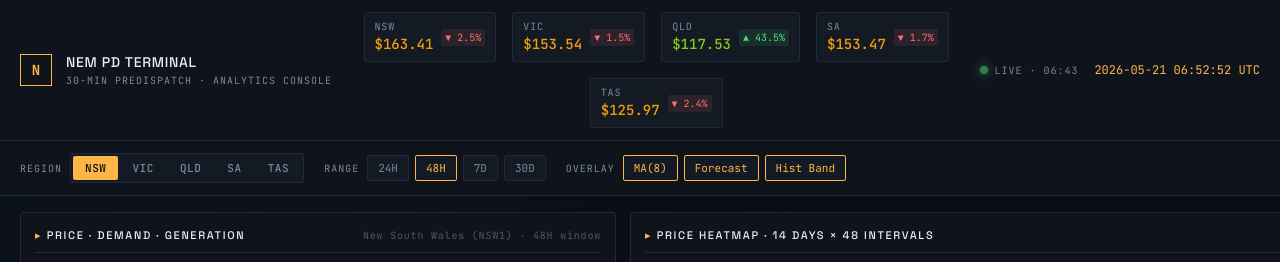
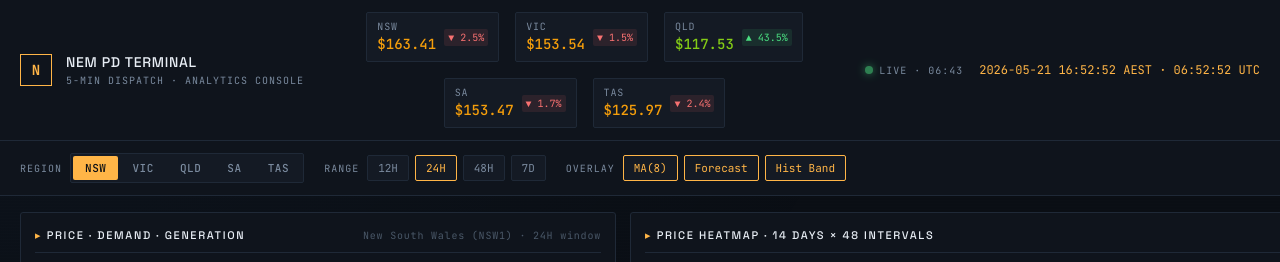
Before and after one commit to allkillx/nem-pd-dashboard2, a plain HTML site: page index.html in a window 1280 px wide. Shown: the top 262 px of the page. Drawn offline with nearby package versions, Linux system fonts and the light colour scheme.

Commit message:
Update index.html

```diff
--- a/index.html
+++ b/index.html
@@ -3,7 +3,7 @@
 <head>
 <meta charset="UTF-8">
 <meta name="viewport" content="width=device-width, initial-scale=1.0">
-<title>NEM PD Terminal — 30-min Predispatch Analytics</title>
+<title>NEM Terminal — 5-min Dispatch Analytics</title>
 <link rel="preconnect" href="https://fonts.googleapis.com">
 <link rel="preconnect" href="https://fonts.gstatic.com" crossorigin>
 <link href="https://fonts.googleapis.com/css2?family=JetBrains+Mono:wght@300;400;500;700&family=Space+Grotesk:wght@300;400;500;700&display=swap" rel="stylesheet">
@@ -572,7 +572,7 @@
     <div class="logo-mark">N</div>
     <div class="brand-text">
       <h1>NEM PD Terminal</h1>
-      <div class="sub">30-min Predispatch · Analytics Console</div>
+      <div class="sub">5-min Dispatch · Analytics Console</div>
     </div>
   </div>
   <div class="ticker-row" id="tickerRow"></div>
@@ -596,10 +596,10 @@
   <div class="control-group">
     <span class="control-label">Range</span>
     <div class="range-tabs" id="rangeTabs">
-      <button class="range-btn" data-range="24">24H</button>
-      <button class="range-btn active" data-range="48">48H</button>
+      <button class="range-btn" data-range="12">12H</button>
+      <button class="range-btn active" data-range="24">24H</button>
+      <button class="range-btn" data-range="48">48H</button>
       <button class="range-btn" data-range="168">7D</button>
-      <button class="range-btn" data-range="720">30D</button>
     </div>
   </div>
   <div class="control-group">
@@ -963,7 +963,7 @@ function detectAnomalies(data) {
 // RENDER
 // ============================================================
 let currentRegion = 'NSW1';
-let currentRange = 48;
+let currentRange = 24;
 let pdChart, forecastChart;
 
 function priceColor(p) {
@@ -1007,7 +1007,15 @@ function renderTickers() {
 function renderPDChart() {
   const fullData = dataCache[currentRegion];
   const history = fullData.filter(d => !d.isFuture);
-  const sliced = history.slice(-currentRange);
+  // currentRange is in HOURS — convert to number of points based on detected interval
+  let intervalMinutes = 30;  // default fallback
+  if (history.length >= 2) {
+    const dt = (history[history.length - 1].t - history[history.length - 2].t) / 60000;
+    if (dt > 0 && dt < 120) intervalMinutes = Math.round(dt);
+  }
+  const pointsPerHour = 60 / intervalMinutes;
+  const numPoints = Math.round(currentRange * pointsPerHour);
+  const sliced = history.slice(-numPoints);
   const futureData = fullData.filter(d => d.isFuture);
   const forecasts = forecastNext24(fullData);
 
@@ -1158,20 +1166,27 @@ function renderPDChart() {
 
 function renderHeatmap() {
   const data = dataCache[currentRegion].filter(d => !d.isFuture);
-  // Last 14 days × 48 intervals
-  const days = 14;
-  const intervals = 48;
-  const recent = data.slice(-days * intervals);
-  // Build 2D matrix [day][interval]
+  // Group by calendar date, then by 30-min bucket within that day (so 5min source data
+  // auto-aggregates to a sensible heatmap resolution).
+  const buckets = {}; // { 'YYYY-MM-DD': { '0': [vals], '1': [vals], ... '47': [vals] } }
+  data.forEach(d => {
+    const dateKey = d.t.toISOString().slice(0, 10);
+    const bucketIdx = d.t.getHours() * 2 + (d.t.getMinutes() >= 30 ? 1 : 0);
+    if (!buckets[dateKey]) buckets[dateKey] = {};
+    if (!buckets[dateKey][bucketIdx]) buckets[dateKey][bucketIdx] = [];
+    buckets[dateKey][bucketIdx].push(d.rrp);
+  });
+
+  const dateKeys = Object.keys(buckets).sort().slice(-14);  // last 14 days
   const matrix = [];
   const labels = [];
-  for (let d = 0; d < days; d++) {
+  const intervals = 48;
+  for (const dateKey of dateKeys) {
+    labels.push(dateKey.slice(5));
     const row = [];
-    const dayData = recent.slice(d * intervals, (d + 1) * intervals);
-    if (dayData.length === 0) continue;
-    labels.push(dayData[0].t.toISOString().slice(5, 10));
     for (let i = 0; i < intervals; i++) {
-      row.push(dayData[i] ? dayData[i].rrp : null);
+      const vals = buckets[dateKey][i];
+      row.push(vals && vals.length ? vals.reduce((a, b) => a + b, 0) / vals.length : null);
     }
     matrix.push(row);
   }
@@ -1378,11 +1393,23 @@ function renderAll() {
   renderTable();
 }
 
-// Clock
+// Clock — show NEM time (Australia/Sydney) since that's what the market uses,
+// plus UTC for reference.
 function tickClock() {
   const now = new Date();
+  const nemTime = now.toLocaleTimeString('en-AU', {
+    timeZone: 'Australia/Sydney',
+    hour12: false,
+    hour: '2-digit',
+    minute: '2-digit',
+    second: '2-digit',
+  });
+  const nemDate = now.toLocaleDateString('en-CA', {
+    timeZone: 'Australia/Sydney',
+  }); // YYYY-MM-DD
+  const utcTime = now.toISOString().slice(11, 19);
   document.getElementById('clock').textContent =
-    now.toISOString().slice(0, 10) + ' ' + now.toTimeString().slice(0, 8) + ' UTC';
+    `${nemDate} ${nemTime} AEST · ${utcTime} UTC`;
 }
 setInterval(tickClock, 1000);
 tickClock();
```
